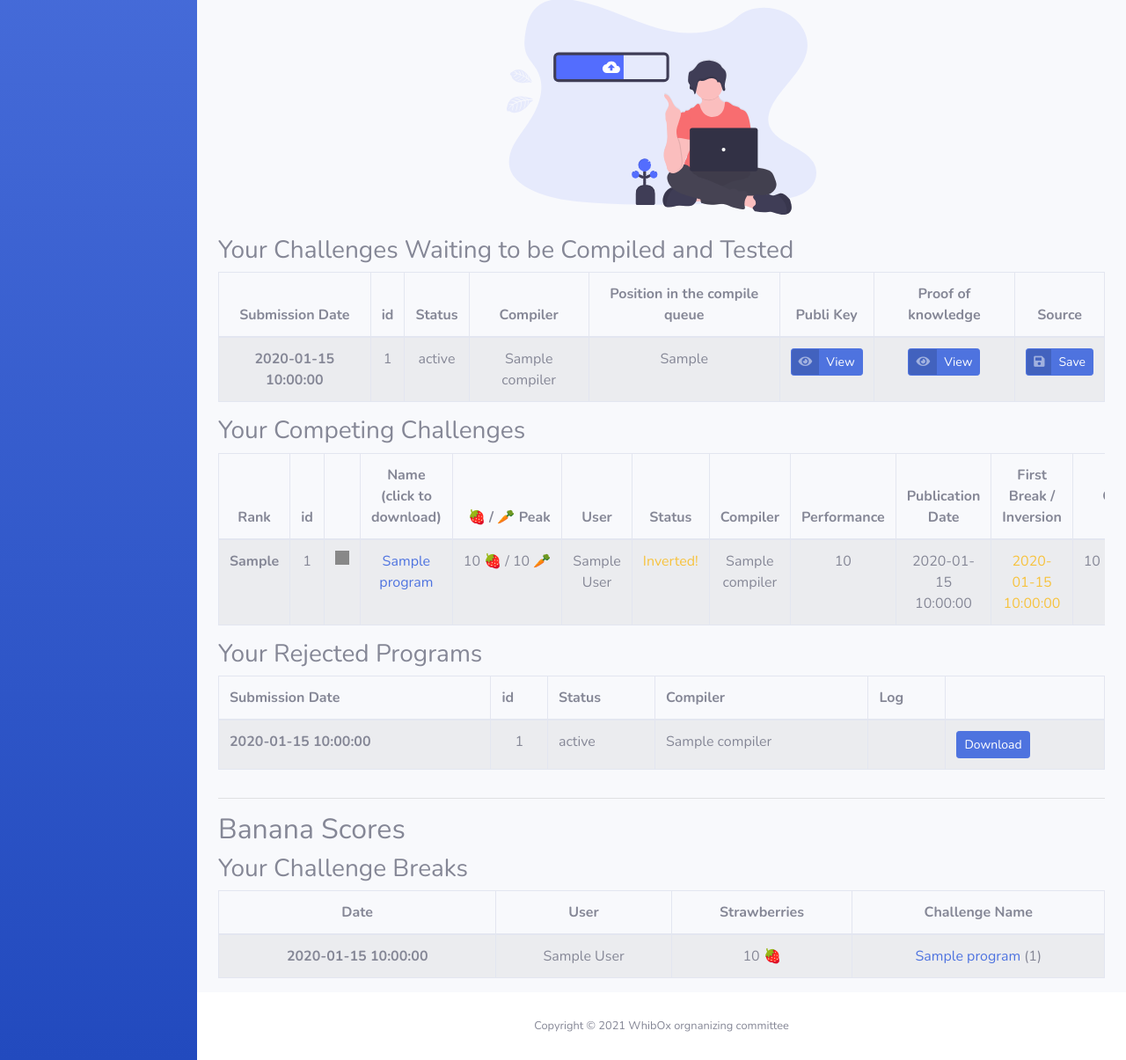
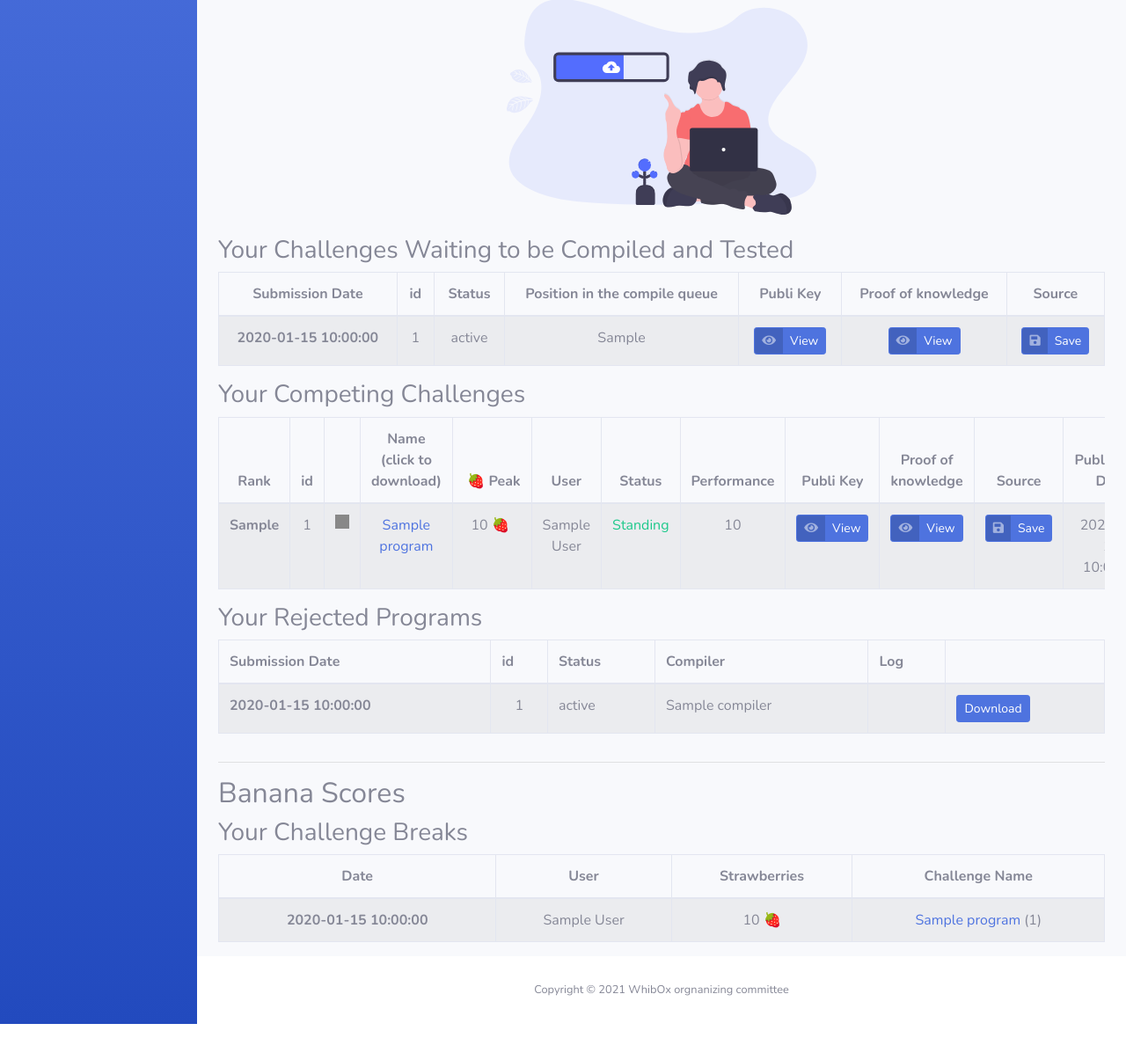
Before and after one commit to CryptoExperts/whibox_contest_submission_server, a Python web app: template services/web-dev/app/templates/user_show.html in a window 1280 px wide. Shown: the part 498-1703 px from the top of the page at 88% size. After the commit the page ends 1662 px from the top, so only its background shows below. Run offline with Jinja, Linux system fonts and the light colour scheme; the template is opened without the code that fills it: most values are stand-ins (such as "Sample title", 1, 10 or a date in 2020).

Commit message:
Improve table of challenges

```diff
--- a/services/web-dev/app/models/program.py
+++ b/services/web-dev/app/models/program.py
@@ -350,7 +350,6 @@ class Program(db.Model):
                     "Submission rejected after final deadline")
                 return
             self._status = Program.Status.unbroken.value
-            self._pubkey = None
             if self._timestamp_published is None:
                 self._timestamp_published = now
             self.update_strawberries(now)
--- a/services/web-dev/app/routes/challenge.py
+++ b/services/web-dev/app/routes/challenge.py
@@ -43,7 +43,10 @@ def get_candidate_pubkey(identifier):
     if not do_show:
         return redirect(url_for('index'))
 
-    return program.pubkey
+    if not program.pubkey:
+        return "Public key was erased for some reason, contact administrator."
+    else:
+        return program.pubkey
 
 
 @app.route('/candidate/<int:identifier>/proof-of-knowledge', methods=['GET'])
--- a/services/web-dev/app/templates/table_challenges.html
+++ b/services/web-dev/app/templates/table_challenges.html
@@ -6,14 +6,16 @@
         <th class='text-center'>id</th>
         <th class='text-center'></th>
         <th class='text-center'>Name (click to download)</th>
-        <th data-type="fruit" class='text-center'> 🍓 / 🥕 Peak</th>
+        <th data-type="fruit" class='text-center'> 🍓 Peak</th>
         <th class='text-center'>User</th>
         <th class='text-center'>Status</th>
-        <th class='text-center'>Compiler</th>
         <th class='text-center'>Performance</th>
+        <th class="text-center">Publi Key</th>
+        <th class="text-center">Proof of knowledge</th>
+        <th class="text-center">Source</th>
         <th class='text-center'>Publication Date</th>
-        <th class='text-center'>First Break / Inversion</th>
-        <th data-type="fruit" class='text-center'>Current  🍓 / 🥕</th>
+        <th class='text-center'>First Break</th>
+        <th data-type="fruit" class='text-center'>Current  🍓 </th>
         {% if current_user.is_authenticated %}
         <th></th>
         {% endif %}
@@ -26,7 +28,7 @@
         <td class="text-center">{{ program._id }}</td>
         <td><div style="width: 1em; height: 1em; background-color: {{ program.hsl_color }}"></div></td>
         <td class="text-center"><a href='/show/candidate/{{ program._id }}.c'>{{ program.funny_name }}</a></td>
-        <td class="text-center">{{ program.strawberries_peak | round(2) }} 🍓 / {{ program.carrots_peak | round(2) }} 🥕</td>
+        <td class="text-center">{{ program.strawberries_peak | round(2) }} 🍓 </td>
         <td class="ellipsable text-center">
           {% if current_user.is_authenticated and current_user == program.user %}
           <span class="badge badge-primary">You!</span>
@@ -37,40 +39,84 @@
         <td class="text-center">
           {% if program.is_broken %}
           <span class="text-danger">Broken!</span>
-          {% elif program.datetime_first_inversion %}
-          <span class="text-warning">Inverted!</span>
           {% else %}
           <span class="text-success">Standing</span>
           {% endif %}
         </td>
-        <td class="compiler text-center">{{ program.compiler }}</td>
         <td class="text-center">{{ program.performance_factor | round(2) }}</td>
+
+        <td>
+          <div class="d-none">
+            <input type="text" value="{{ program.pubkey }}" id="pub-key-{{ program._id }}">
+          </div>
+          <div class="d-none d-lg-block">
+            <a href="/candidate/{{ program._id }}/pubkey" class="btn btn-primary btn-icon-split btn-sm">
+              <span class="icon text-white-50">
+                <i class="fas fa-eye"></i>
+              </span>
+              <span class="text">View</span>
+            </a>
+          </div>
+          <div class="d-lg-none">
+            <a href="/candidate/{{ program._id }}/pubkey" class="btn btn-primary btn-circle btn-sm">
+              <i class="fas fa-eye"></i>
+            </a>
+          </div>
+
+        </td>
+
+        <td>
+          <div class="d-none">
+            <input type="text" value="{{ program.proof_of_knowledge }}" id="proof-of-knowledge-{{ program._id }}">
+          </div>
+          <div class="d-none d-lg-block">
+            <a href="/candidate/{{ program._id }}/proof-of-knowledge" class="btn btn-primary btn-icon-split btn-sm">
+              <span class="icon text-white-50">
+                <i class="fas fa-eye"></i>
+              </span>
+              <span class="text">View</span>
+            </a>
+          </div>
+          <div class="d-lg-none">
+            <a href="/candidate/{{ program._id }}/proof-of-knowledge" class="btn btn-primary btn-circle btn-sm">
+              <i class="fas fa-eye"></i>
+            </a>
+          </div>
+
+        </td>
+
+        <td>
+          <div class="d-none d-lg-block">
+            <a href="/candidate/{{ program._id }}/source.c" class="btn btn-primary btn-icon-split btn-sm">
+              <span class="icon text-white-50">
+                <i class="fas fa-save"></i>
+              </span>
+              <span class="text">Save</span>
+            </a>
+          </div>
+          <div class="d-lg-none">
+            <a href="/candidate/{{ program._id }}/source.c" class="btn btn-primary btn-circle btn-sm">
+              <i class="fas fa-save"></i>
+            </a>
+          </div>
+        </td>
         <td class="text-center">{{ program.datetime_published }}</td>
         <td class="text-center">
           {% if program.is_broken %}
           <span class="text-danger">{{ program.datetime_first_break }}</span>
-          {% elif program.datetime_first_inversion %}
-          <span class="text-warning">{{ program.datetime_first_inversion }}</span>
           {% else %}
           -
           {% endif %}
         </td>
-        <td class="text-center">{{ program.strawberries_last | round(2) }} 🍓 / {{ program.carrots_last | round(2) }} 🥕</td>
+        <td class="text-center">{{ program.strawberries_last | round(2) }} 🍓 </td>
         {% if current_user.is_authenticated %}
         <td class="nowrap">
           {% if program.user == current_user %}
           <span class="badge badge-primary">Yours!</span>
           {% elif program in programs_broken_by_current_user %}
           <span class="badge badge-success">Broken by you!</span>
-          {% if program in programs_inverted_by_current_user %}
-          <span class="badge badge-info">Inverted by you!</span>
-          {% endif %}
-          {% elif program in programs_inverted_by_current_user %}
-          <a href="/break/candidate/{{ program._id }}" class="btn btn-danger btn-sm">Break</a>
-          <span class="badge badge-info">Inverted by you!</span>
           {% else %}
           <a href="/break/candidate/{{ program._id }}" class="btn btn-danger btn-sm">Break</a>
-          <a href="/invert/candidate/{{ program._id }}" class="btn btn-warning btn-sm">Invert</a>
           {% endif %}
         </td>
         {% endif %}
--- a/services/web-dev/app/templates/table_challenges_to_compile.html
+++ b/services/web-dev/app/templates/table_challenges_to_compile.html
@@ -5,7 +5,6 @@
         <th class='column-to-sort-first text-center'>Submission Date</th>
         <th class="text-center">id</th>
         <th class="text-center">Status</th>
-        <th class="text-center">Compiler</th>
         <th class="text-center">Position in the compile queue</th>
         <th class="text-center">Publi Key</th>
         <th class="text-center">Proof of knowledge</th>
@@ -18,7 +17,6 @@
         <th scope="row">{{ program.datetime_submitted }}</th>
         <td class="text-center">{{ program._id }}</td>
         <td>{{ program.status }}</td>
-        <td class="compiler text-center">{{ program.compiler }}</td>
         <td>{{ program.position_in_the_compilation_queue }}</td>
         <td>
           <div class="d-none">
```
Also changed, not shown: services/web-dev/app/templates/table_breaks.html (indentation only).
